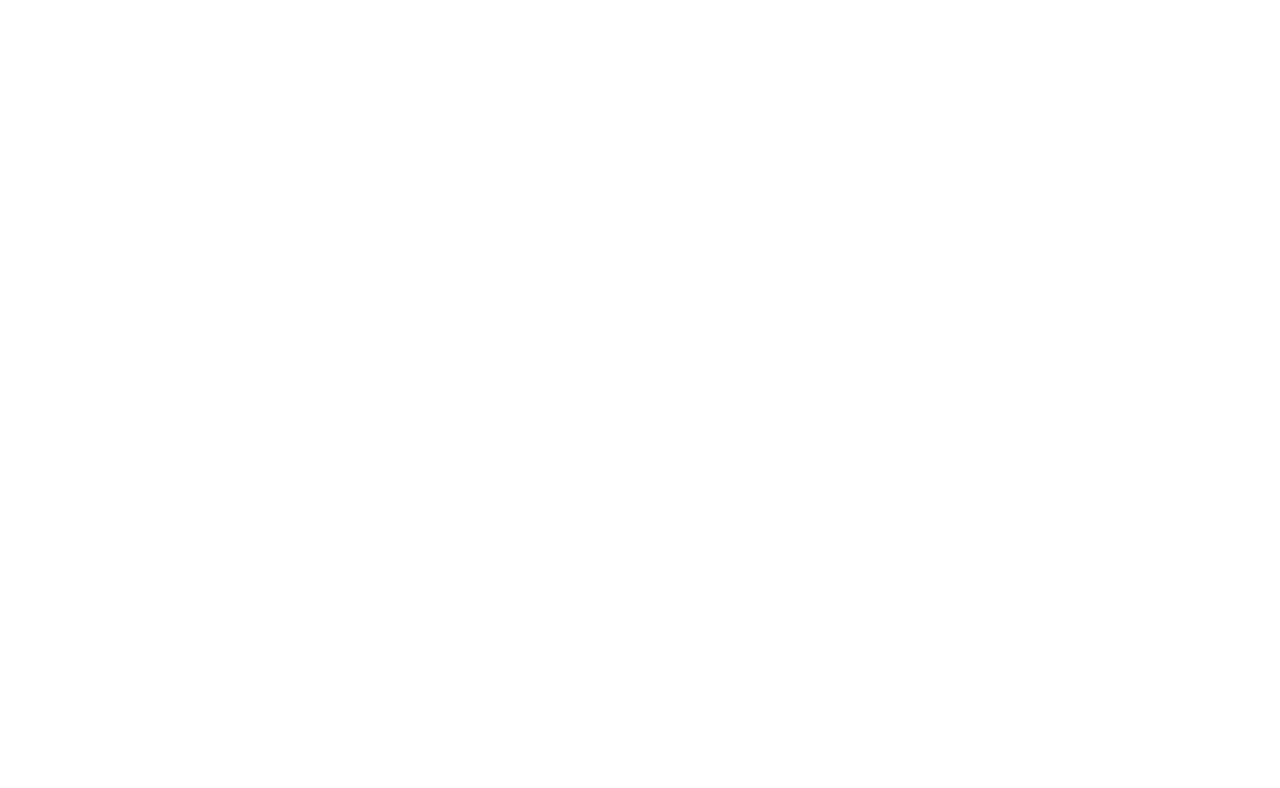
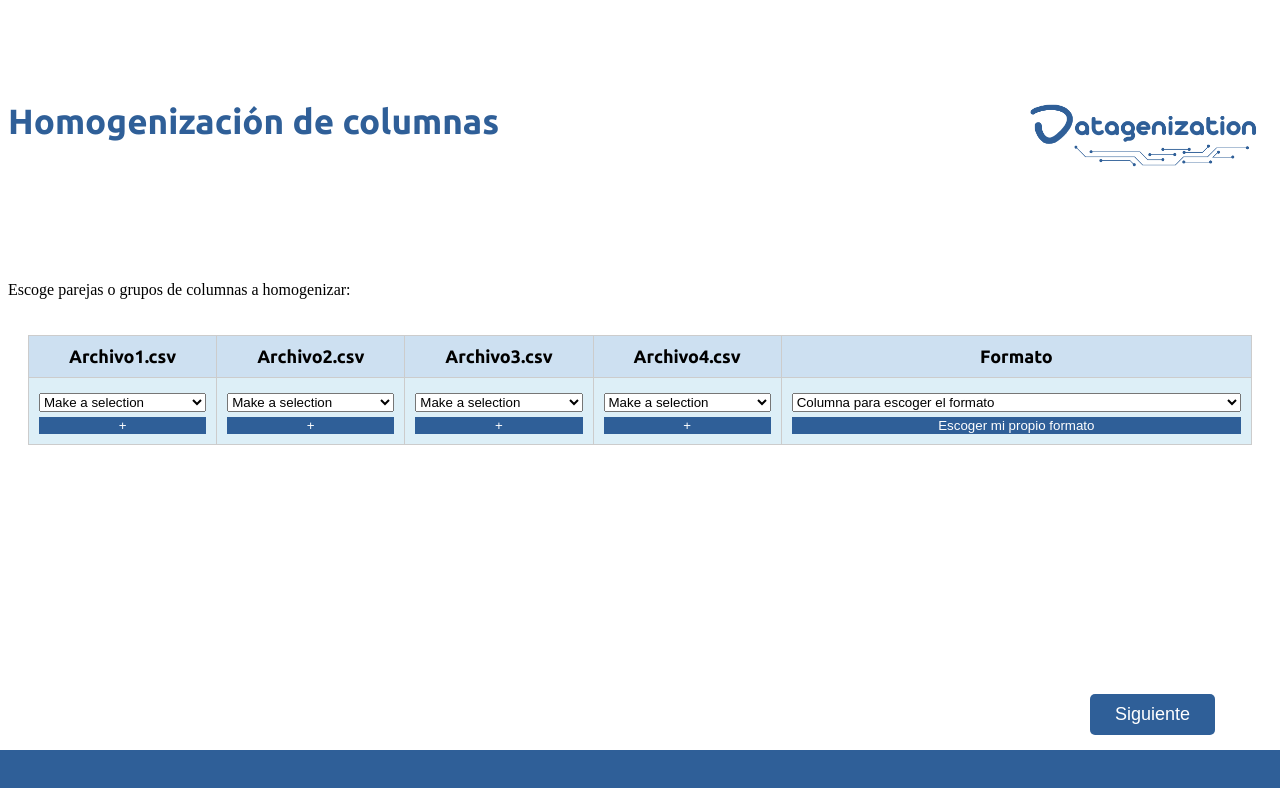
Before and after one commit to ReefByte/Front_Datagenization, an Angular app: page /column in a window 1280 px wide. Before the commit this address led to /. Shown: the top 788 px of the page. Built offline with nearby package versions, Linux system fonts and the light colour scheme.

Commit message:
Actualizacion pantallas

```diff
--- a/src/app/app-routing.module.ts
+++ b/src/app/app-routing.module.ts
@@ -4,12 +4,14 @@
 import { UploadComponent } from './components/upload/upload.component';
 import { PrevisualizacionAntesComponent } from './components/previsualizacion-antes/previsualizacion-antes.component';
 import { CargaComponent } from './components/carga/carga.component';
+import { ColumnComponent } from './components/column/column.component';
 
 const routes: Routes = [
   { path: '', component: UploadComponent },
   { path: 'columns', component: ColumnSelectionComponent },
   { path: 'previsualizacion', component: PrevisualizacionAntesComponent },
   { path: 'carga', component: CargaComponent },
+  { path: 'column', component: ColumnComponent },
 ];
 
 @NgModule({
--- a/src/app/components/column-selection/column-selection.component.css
+++ b/src/app/components/column-selection/column-selection.component.css
@@ -36,10 +36,12 @@
   border: 1px solid #ddd;
   padding: 8px;
   text-align: left;
+
 }
 
 .columns-dataset th {
   background-color: #f2f2f2;
+
 }
 
 .selection-wrapper {
--- a/src/app/components/column/column.component.css
+++ b/src/app/components/column/column.component.css
@@ -0,0 +1,142 @@
+@import url('https://fonts.googleapis.com/css2?family=Ubuntu:wght@400;700&display=swap');
+
+.image-container {
+    display: flex;
+    flex-direction: column;
+    align-items: center;
+    margin-bottom: 20px;
+  }
+
+  .logo {
+    width: 300px;
+    margin-bottom: 70px;
+    margin-top: 30px;
+  }
+
+  .img {
+    width: 120px;
+    margin-bottom: 40px;
+  }
+  .upload-box {
+    flex-direction: center;
+    border: 2px dashed #ccc;
+    border-radius: 10px;
+    padding: 20px;
+    text-align: center;
+    background-color: #fff;
+    max-width: 300px;
+    width: 100%
+  }
+
+  .bottom-right-button {
+    background-color: #2F5F98;
+    color: white;
+    padding: 10px 25px;
+    border: none;
+    border-radius: 5px;
+    cursor: pointer;
+    position: fixed;
+    bottom: 65px;
+    right: 65px;
+    z-index: 1000;
+    font-size: 18px;
+  }
+  .bottom-right-button:hover {
+    background-color: #2F5F98;
+  }
+  .container-color{
+    height: 50px;
+    background-color: #2F5F98;
+    width: 100%;
+    position: absolute;
+    bottom: 0;
+    left: 0;
+  }
+
+  .upload-icon {
+    margin-bottom: 20px;
+  }
+
+  .explore-button {
+    background-color: #2F5F98;
+    color: white;
+    border: none;
+    padding: 10px 20px;
+    border-radius: 5px;
+    cursor: pointer;
+    font-size: 16px;
+  }
+
+  .explore-button:hover {
+    background-color: #2F5F98;
+  }
+
+  .titulo3{
+    font-family: 'Ubuntu', sans-serif;
+    font-weight: bold;
+    font-size: 35px;
+    color: #2F5F98;
+    margin-top: 10px;
+  }
+
+  .titulo-Tabla{
+    font-family: 'Ubuntu', sans-serif;
+    font-size: 18px;
+    color: #000000;
+    margin-top: 10px;
+    text-align: left;
+  }
+
+  .header {
+    display: flex;
+    justify-content: space-between;
+    align-items: center;
+    width: 100%;
+    margin-bottom: 20px;
+  }
+
+  .titulo2 {
+    height: 20%;
+    width: 20%;
+  }
+
+  .columns-section {
+    padding: 20px;
+    font-family: 'Ubuntu', sans-serif;
+  }
+
+  .homogenization-table {
+    width: 100%;
+    border-collapse: collapse; /* Elimina cualquier separación entre celdas */
+  }
+
+  .homogenization-table th,
+  .homogenization-table td {
+    background-color: #ddeff7;
+    border: 1px solid #ccc;
+    padding: 10px;
+    text-align: center;
+  }
+
+  .homogenization-table th {
+    background-color: #cde0f1;
+    font-weight: bold;
+    font-size: 18px;
+  }
+
+  .homogenization-table select,
+  .homogenization-table button {
+    width: 100%;
+    margin-top: 5px;
+  }
+
+  .homogenization-table button {
+    background-color: #2F5F98;
+    color: #fff;
+    border: none;
+    cursor: pointer;
+  }
+
+  .homogenization-table button:hover {
+    background-color: #1d3f68;
+  }
--- a/src/app/components/column/column.component.html
+++ b/src/app/components/column/column.component.html
@@ -1 +1,64 @@
-<p>column works!</p>
+<div class="container">
+    <div class="header">
+        <p class="titulo3">Homogenización de columnas </p>
+        <img src="assets/Titulo2.png" alt="Titulo" class="titulo2">
+    </div>
+    <div>
+        <p>Escoge parejas o grupos de columnas a homogenizar:</p>
+    </div>
+
+    <div class="columns-section">
+        <table class="homogenization-table">
+
+          <thead>
+            <tr>
+              <th>Archivo1.csv</th>
+              <th>Archivo2.csv</th>
+              <th>Archivo3.csv</th>
+              <th>Archivo4.csv</th>
+              <th>Formato</th>
+            </tr>
+          </thead>
+
+          <tbody>
+            <tr>
+              <td>
+                <select>
+                  <option>Make a selection</option>
+                </select>
+                <button>+</button>
+              </td>
+              <td>
+                <select>
+                  <option>Make a selection</option>
+                </select>
+                <button>+</button>
+              </td>
+              <td>
+                <select>
+                  <option>Make a selection</option>
+                </select>
+                <button>+</button>
+              </td>
+              <td>
+                <select>
+                  <option>Make a selection</option>
+                </select>
+                <button>+</button>
+              </td>
+              <td>
+                <select>
+                  <option>Columna para escoger el formato</option>
+                </select>
+                <button>Escoger mi propio formato</button>
+              </td>
+            </tr>
+
+          </tbody>
+        </table>
+      </div>
+
+
+      <button class="bottom-right-button" (click)="navigateToCarga()">Siguiente</button>
+  <div class="container-color"></div>
+</div>
--- a/src/app/components/column/column.component.ts
+++ b/src/app/components/column/column.component.ts
@@ -1,10 +1,15 @@
 import { Component } from '@angular/core';
+import { Router } from '@angular/router';
 
 @Component({
   selector: 'app-column',
   templateUrl: './column.component.html',
-  styleUrls: ['./column.component.css']
+  styleUrls: ['./column.component.css'],
 })
 export class ColumnComponent {
+  constructor(private router: Router) {}
 
+  navigateToCarga() {
+    this.router.navigate(['/carga']);
+  }
 }
--- a/src/app/components/previsualizacion-antes/previsualizacion-antes.component.css
+++ b/src/app/components/previsualizacion-antes/previsualizacion-antes.component.css
@@ -123,3 +123,11 @@
   .columns-dataset th {
     background-color: #EFF2F7;
   }
+
+  .p{
+    font-family: 'Ubuntu', sans-serif;
+    font-size: 18px;
+    color: #000000;
+    margin-top: 10px;
+    text-align: left;
+  }
--- a/src/app/components/previsualizacion-antes/previsualizacion-antes.component.html
+++ b/src/app/components/previsualizacion-antes/previsualizacion-antes.component.html
@@ -3,7 +3,7 @@
         <p class="titulo3">Homogenización de columnas </p>
         <img src="assets/Titulo2.png" alt="Titulo" class="titulo2">
 
-      </div>
+    </div>
       <div class="columns-section">
         <div class="columns-dataset">
           <p class="titulo-Tabla">Estas son las columnas de cada dataset: </p>
@@ -45,7 +45,6 @@
           </table>
         </div>
       </div>
-
-    <button class="bottom-right-button" routerLink="carga">Siguiente</button>
-    <div class="container-color"></div>
-  </div>
+      <button class="bottom-right-button" (click)="navigateToCarga()">Siguiente</button>
+  <div class="container-color"></div>
+</div>
--- a/src/app/components/previsualizacion-antes/previsualizacion-antes.component.ts
+++ b/src/app/components/previsualizacion-antes/previsualizacion-antes.component.ts
@@ -1,8 +1,15 @@
 import { Component } from '@angular/core';
+import { Router } from '@angular/router';
 
 @Component({
   selector: 'app-previsualizacion-antes',
   templateUrl: './previsualizacion-antes.component.html',
   styleUrls: ['./previsualizacion-antes.component.css'],
 })
-export class PrevisualizacionAntesComponent {}
+export class PrevisualizacionAntesComponent {
+  constructor(private router: Router) {}
+
+  navigateToCarga() {
+    this.router.navigate(['/carga']);
+  }
+}
```
Also changed, not shown: src/app/app.module.ts (+6 -7 lines).
